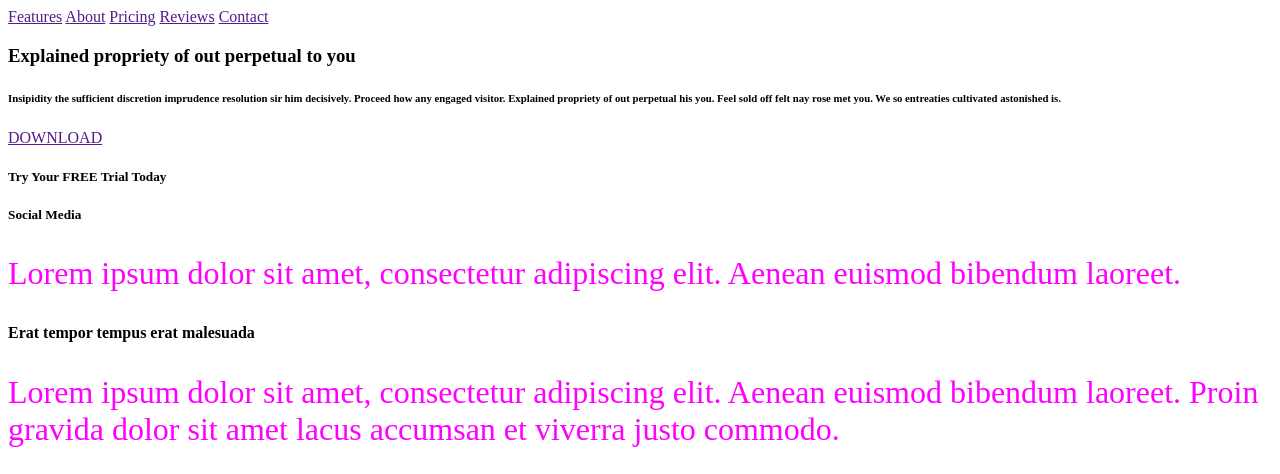
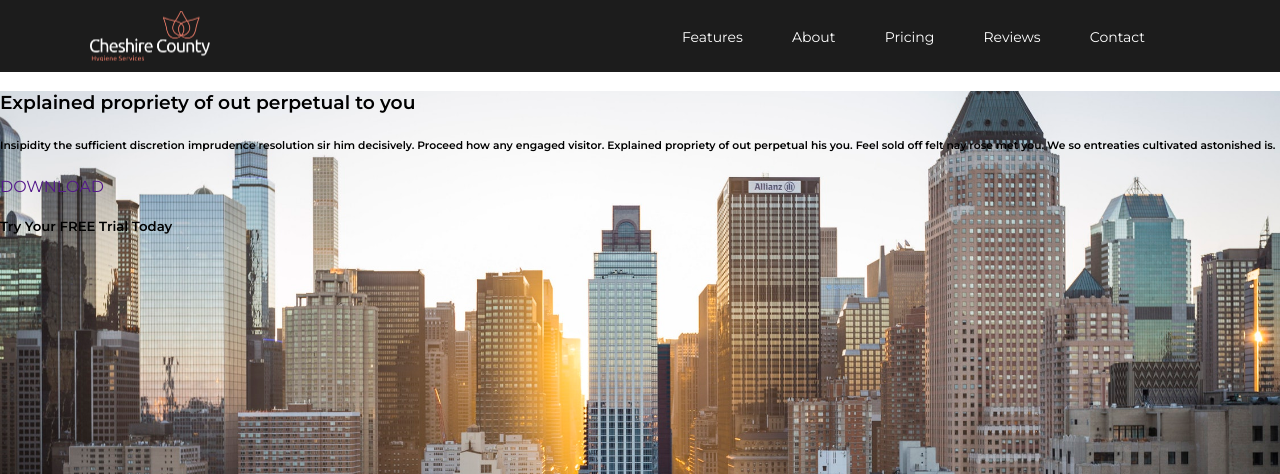
Before and after one commit to nikasmorozov/HTML-CSS-JS-final-project-, a website: page index.html in a window 1280 px wide. Shown: the top 474 px of the page. Drawn offline with Linux system fonts and the light colour scheme.

Commit message:
Pradejau stilizuoti

```diff
--- /dev/null
+++ b/_colors.sass
@@ -0,0 +1,4 @@
+$green: #41D395;
+$blue: #6696E2;
+$coral: #E27866;
+$black: #1C1C1C;
--- a/index.html
+++ b/index.html
@@ -7,18 +7,20 @@
     <meta http-equiv="X-UA-Compatible" content="ie=edge">
     <title>Didysis kursinis darbas</title>
     <link rel="stylesheet" href="mainStyle.css">
+    <link href="https://fonts.googleapis.com/css?family=Montserrat:400,600" rel="stylesheet">
 </head>
 
 <body>
+    <header>
         <div class="container">
-        <header>
             <div class="headerLogo"></div>
             <div class="menu">
-                <a href="">Features</a>
-                <a href="">About</a>
-                <a href="">Pricing</a>
-                <a href="">Reviews</a>
-                <a href="">Contact</a>
+                <a href="" class="menuitem"><span>Features</span></a>
+                <a href="" class="menuitem"><span>About</span></a>
+                <a href="" class="menuitem"><span>Pricing</span></a>
+                <a href="" class="menuitem"><span>Reviews</span></a>
+                <a href="" class="menuitem"><span>Contact</span></a>
+            </div>
         </div>
     </header>
     <section id="intro">
@@ -160,6 +162,6 @@
         </div>
         <p class="grey">© 2019 Cheshire County</p>
     </footer>
-    </div>
 </body>
+
 </html>
--- a/mainStyle.scss
+++ b/mainStyle.scss
@@ -1,4 +1,62 @@
-p {
-    font-size: 2em;
-    color: fuchsia;
+@import "colors";
+
+* {
+    font-family: 'Montserrat', sans-serif;
 }
+
+a {
+    text-decoration: none;
+}
+
+p, span {
+    font-weight: 400;
+    color: white;
+    font-size: 14px;
+}
+
+
+
+body {
+    margin: 0;
+    // display: flex;
+    // align-items: center;
+    // flex-direction: column;
+
+    header {
+        width: 100vw;
+        background: $black;
+        display: fixed;
+
+        .container {
+            height: 72px;
+            max-width: 1100px;
+            margin: 0 auto;
+            display: flex;
+            justify-content: space-between;
+            align-items: center;
+
+            .headerLogo {
+                width: 120px;
+                height: 50px;
+                background-image: url(media/cheshire-county-hygiene-services@2x.png);
+                background-position: center;
+                background-size: cover;
+
+            }
+
+            .menu {
+                .menuitem {
+                    margin-right: 45px;
+                }
+            }
+        }
+
+    }
+
+    section {
+        height: 640px;
+        background-image: url(media/photo-1480714378408-67cf0d13bc1b-image.jpg);
+        background-position: center;
+        background-size: cover;
+    }
+}
```
Also changed, not shown: mainStyle.css, media/cheshire-county-hygiene-services@2x.png (added), media/photo-1480714378408-67cf0d13bc1b-image.jpg (added). Lines whose indentation alone changed are shown as unchanged.
